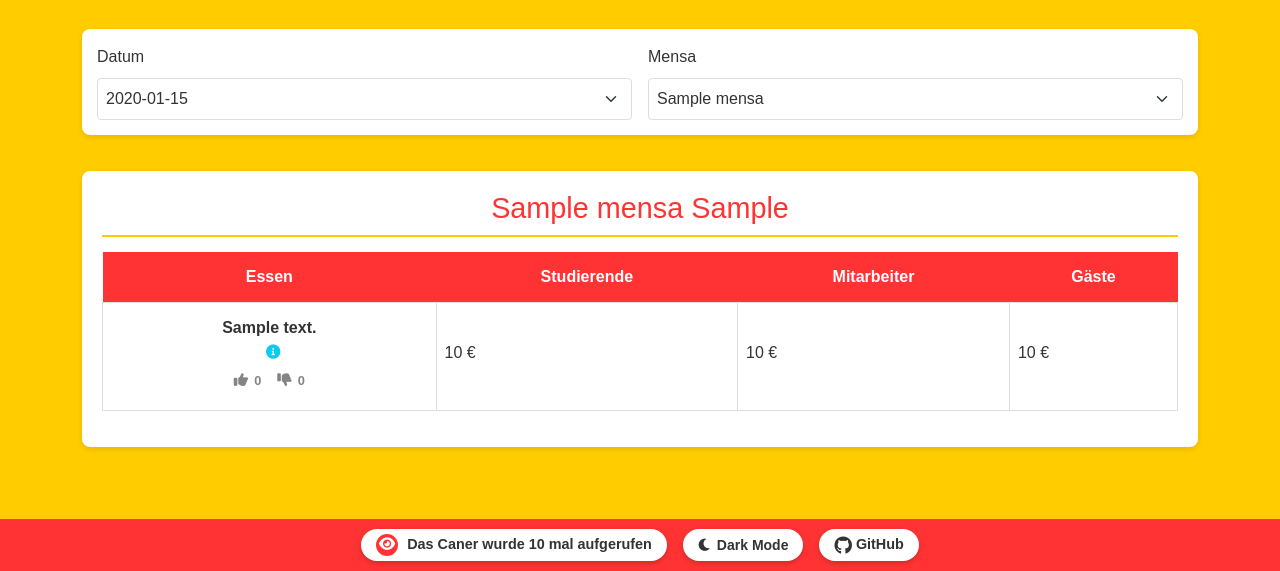
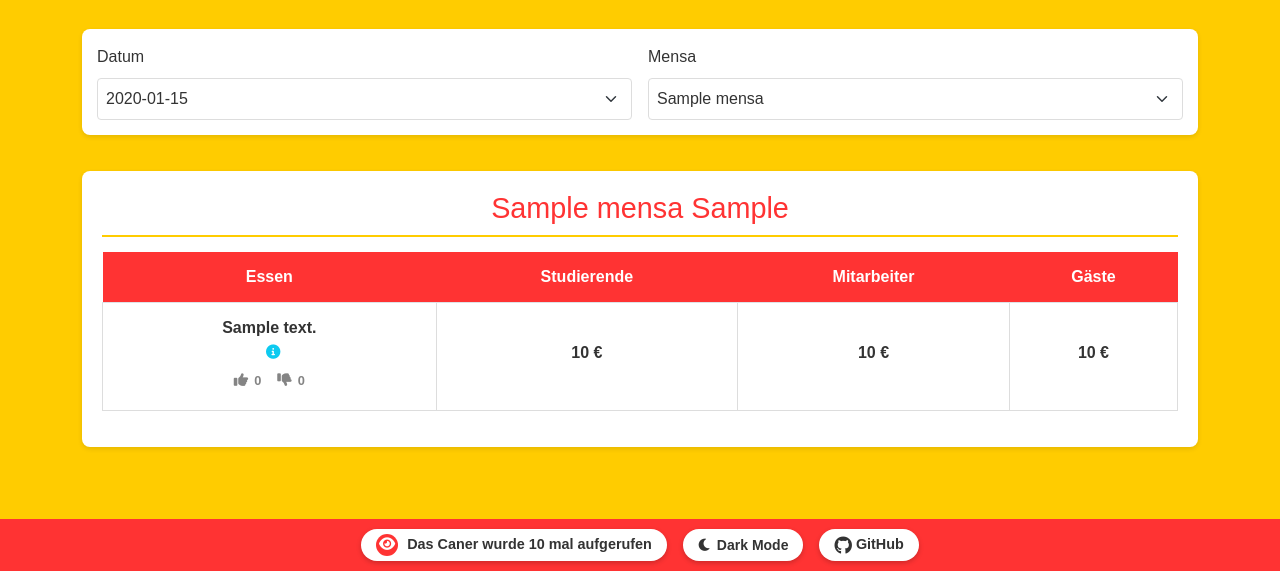
Before and after one commit to match-Misc/caner, a Flask app: template templates/index.html in a window 1280 px wide. Shown: the part 273-844 px from the top of the page. Run offline with Flask 3, Linux system fonts and the light colour scheme; the template is opened without the code that fills it: most values are stand-ins (such as "Sample title", 1, 10 or a date in 2020); some libraries are stand-ins or nearby versions.

Commit message:
centeringgg

```diff
--- a/static/css/style.css
+++ b/static/css/style.css
@@ -1312,13 +1312,17 @@ a.github-link i.fa-github {
 .meal-table .user-price-caner-info {
     display: flex;
     flex-direction: column;
-    align-items: flex-start; /* Align to the start of the cell */
+    align-items: center; /* Center items horizontally in the flex container */
 }
 
 .meal-table .user-price-caner-info .price,
-.meal-table .user-price-caner-info .caner-symbols,
-.meal-table .user-price-caner-info .caner-score-value {
+.meal-table .user-price-caner-info .caner-symbols {
     margin-bottom: 0.25rem; /* Add a little space between items */
+}
+
+/* Make price bold globally */
+.price {
+    font-weight: bold;
 }
 
 .meal-table .user-price-caner-info .caner-symbols img { /* If you use img for symbols */
@@ -1355,8 +1359,9 @@ a.github-link i.fa-github {
     gap: 0.5rem; /* Space between price, symbols, and score */
 }
 
+/* .price is already made bold globally, so this specific rule for mobile is not strictly needed but harmless if kept */
 .mobile-meal-card .user-price-caner-info.mobile-layout .price {
-    font-weight: bold;
+    /* font-weight: bold; */ /* Now handled by the global .price rule */
 }
 
 .mobile-meal-card .user-price-caner-info.mobile-layout .caner-symbols img {
```
